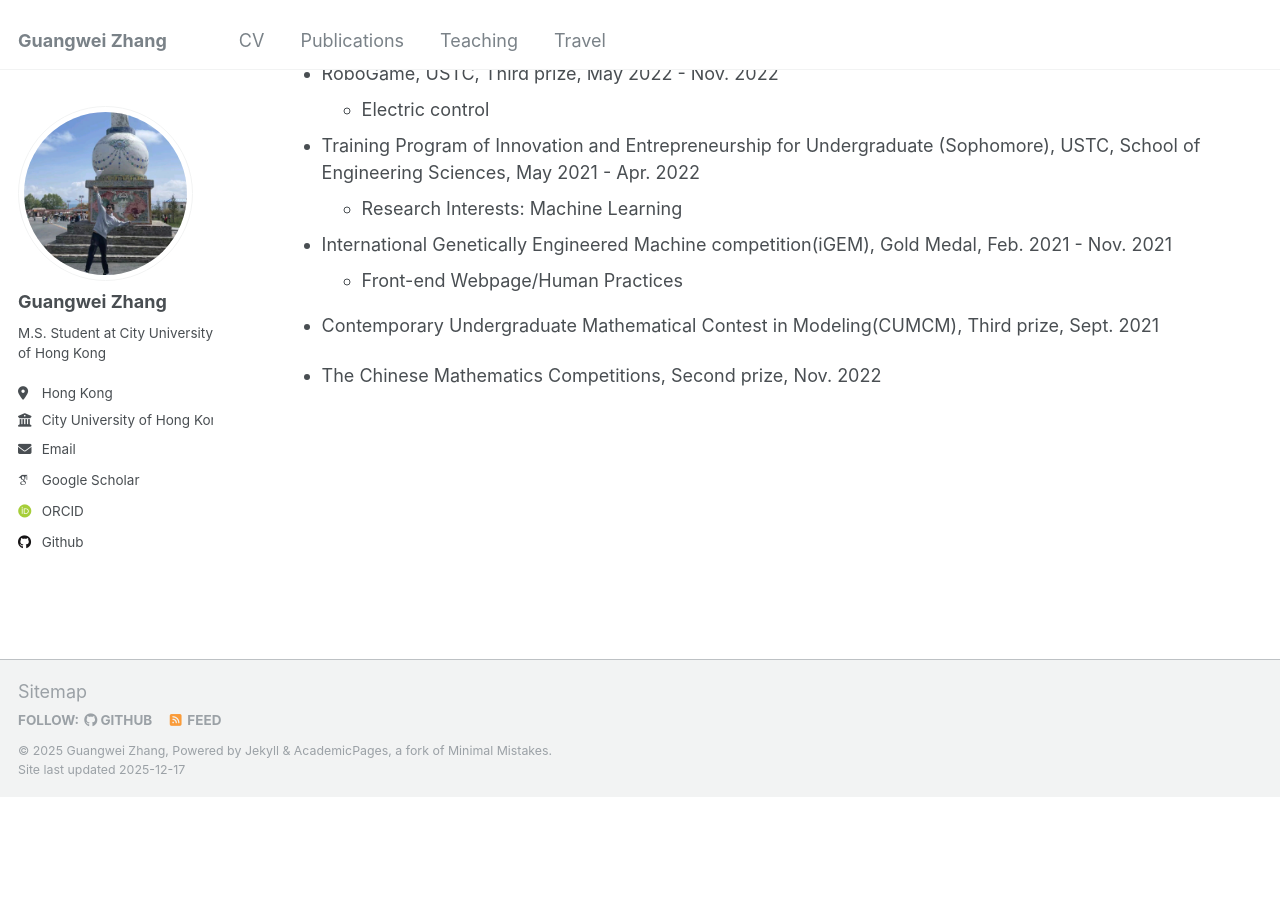
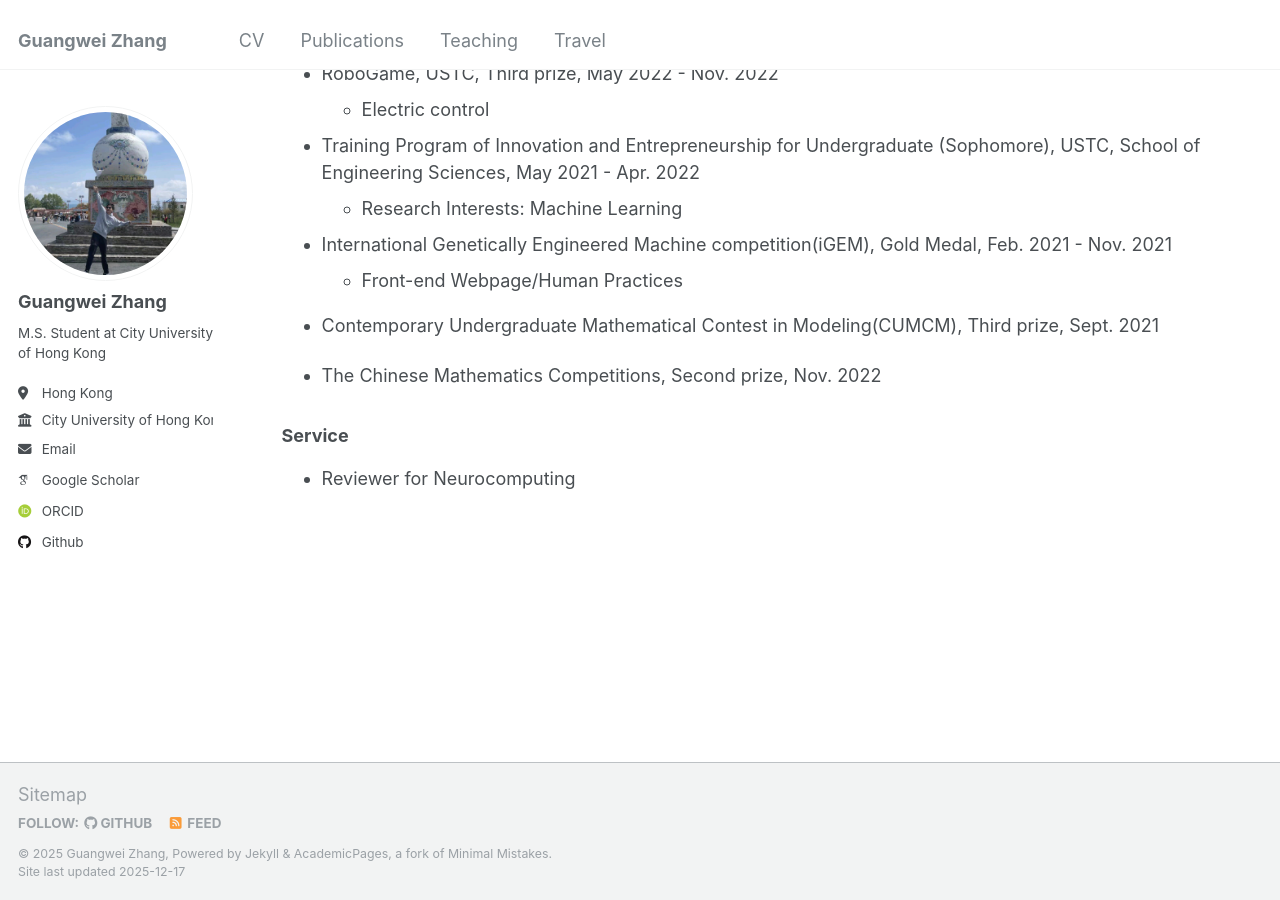
Before and after one commit to changhu73/changhu73.github.io, a Jekyll site: the page built from _pages/cv.md, in a window 1280 px wide and 900 px high, scrolled down 904 px. Built offline with Jekyll 4.4.1, drawn with Linux system fonts in a browser that asks for light colours; some web fonts are replaced; before the commit the page ends 1701 px from its top, so only the background shows below that.

Commit message:
Update cv.md

```diff
--- a/_pages/cv.md
+++ b/_pages/cv.md
@@ -53,3 +53,7 @@ redirect_from:
 * Contemporary Undergraduate Mathematical Contest in Modeling(CUMCM), Third prize, Sept. 2021
 
 * The Chinese Mathematics Competitions, Second prize, Nov. 2022
+
+### Service
+
+* Reviewer for Neurocomputing
```
